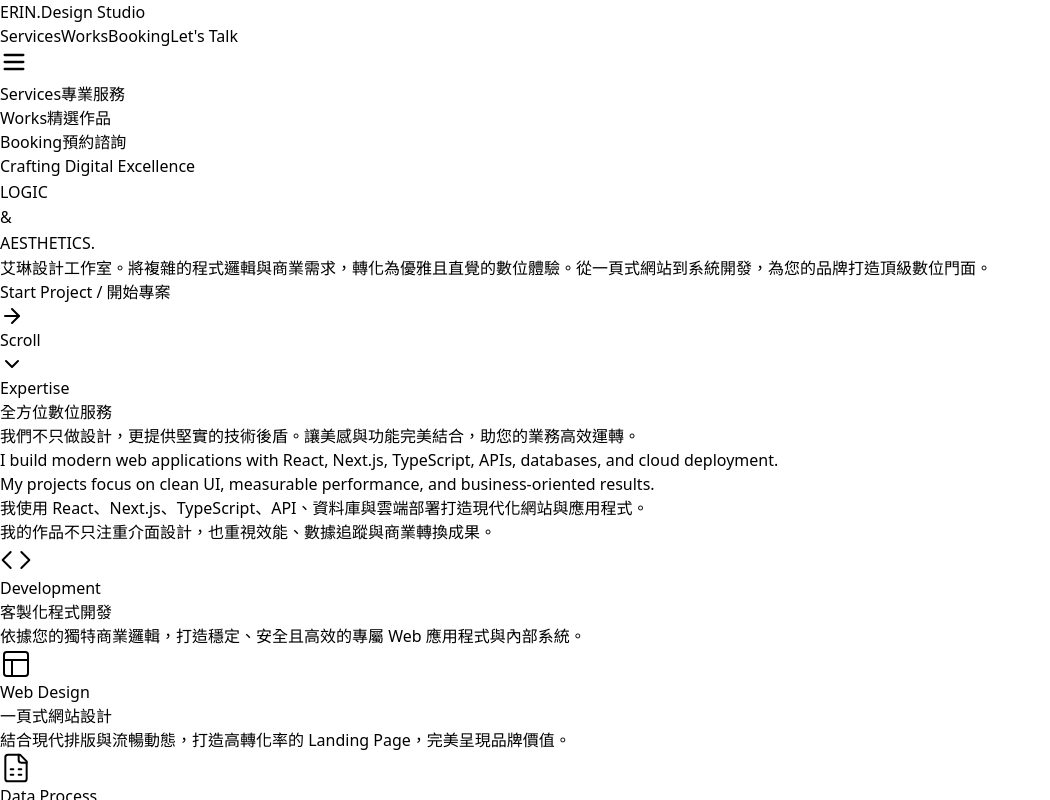
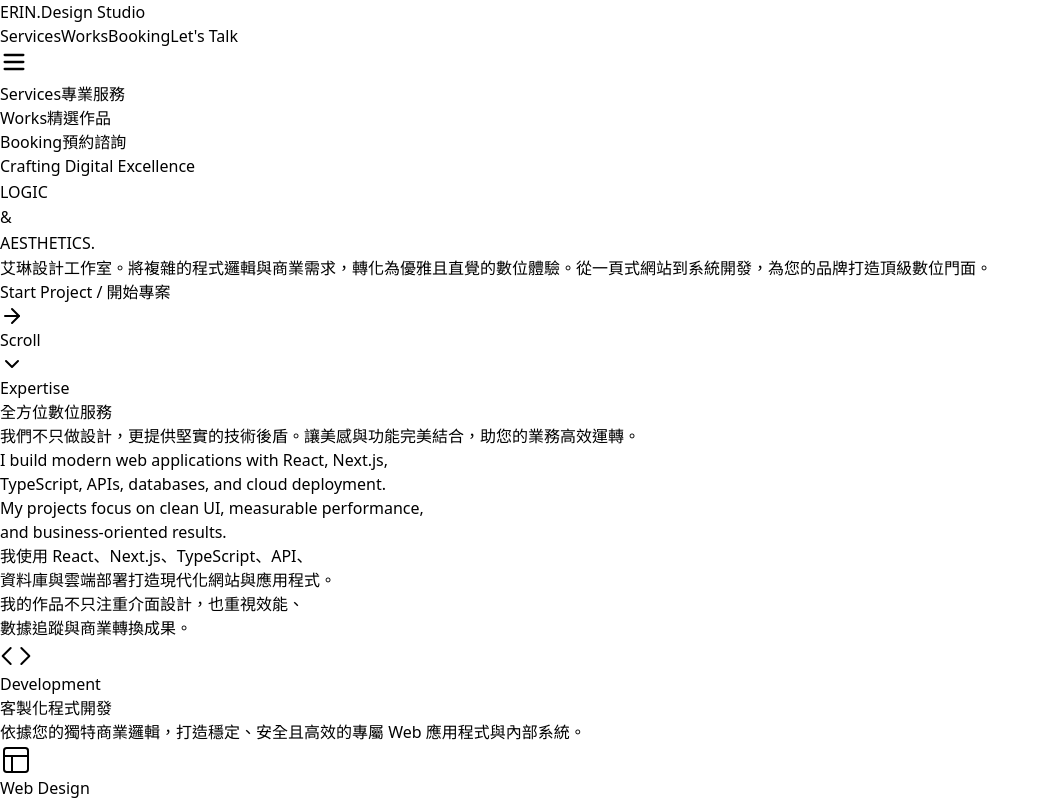
Before and after one commit to erin20080306/Eileen-Design, a React (Vite) app: page / in a window 1280 px wide. Shown: the top 800 px of the page, without its empty margins (0-1050 px from the left). Built offline with nearby package versions, Linux system fonts and the light colour scheme.

Commit message:
Refine services intro text layout

```diff
--- a/src/App.jsx
+++ b/src/App.jsx
@@ -275,11 +275,15 @@ const App = () => {
               <span className="text-sm tracking-[0.2em] uppercase text-neutral-400 font-bold mb-4 block">Expertise</span>
               <h2 className="text-4xl md:text-5xl font-black tracking-tighter text-neutral-900 mb-6">全方位數位服務</h2>
               <p className="text-neutral-500 font-light leading-relaxed">我們不只做設計，更提供堅實的技術後盾。讓美感與功能完美結合，助您的業務高效運轉。</p>
-              <div className="mt-6 border-l border-neutral-200 pl-5 space-y-3">
-                <p className="text-sm leading-7 text-neutral-600 font-light">I build modern web applications with React, Next.js, TypeScript, APIs, databases, and cloud deployment.</p>
-                <p className="text-sm leading-7 text-neutral-600 font-light">My projects focus on clean UI, measurable performance, and business-oriented results.</p>
-                <p className="text-sm leading-7 text-neutral-500 font-light">我使用 React、Next.js、TypeScript、API、資料庫與雲端部署打造現代化網站與應用程式。</p>
-                <p className="text-sm leading-7 text-neutral-500 font-light">我的作品不只注重介面設計，也重視效能、數據追蹤與商業轉換成果。</p>
+              <div className="mt-5 border-l border-neutral-200 pl-5 space-y-1.5">
+                <p className="text-sm leading-6 text-neutral-700 font-medium sm:whitespace-nowrap">I build modern web applications with React, Next.js,</p>
+                <p className="text-sm leading-6 text-neutral-700 font-medium sm:whitespace-nowrap">TypeScript, APIs, databases, and cloud deployment.</p>
+                <p className="text-sm leading-6 text-neutral-700 font-medium sm:whitespace-nowrap">My projects focus on clean UI, measurable performance,</p>
+                <p className="text-sm leading-6 text-neutral-700 font-medium sm:whitespace-nowrap">and business-oriented results.</p>
+                <p className="text-sm leading-6 text-neutral-600 font-medium sm:whitespace-nowrap">我使用 React、Next.js、TypeScript、API、</p>
+                <p className="text-sm leading-6 text-neutral-600 font-medium sm:whitespace-nowrap">資料庫與雲端部署打造現代化網站與應用程式。</p>
+                <p className="text-sm leading-6 text-neutral-600 font-medium sm:whitespace-nowrap">我的作品不只注重介面設計，也重視效能、</p>
+                <p className="text-sm leading-6 text-neutral-600 font-medium sm:whitespace-nowrap">數據追蹤與商業轉換成果。</p>
               </div>
             </div>
           </div>
```
